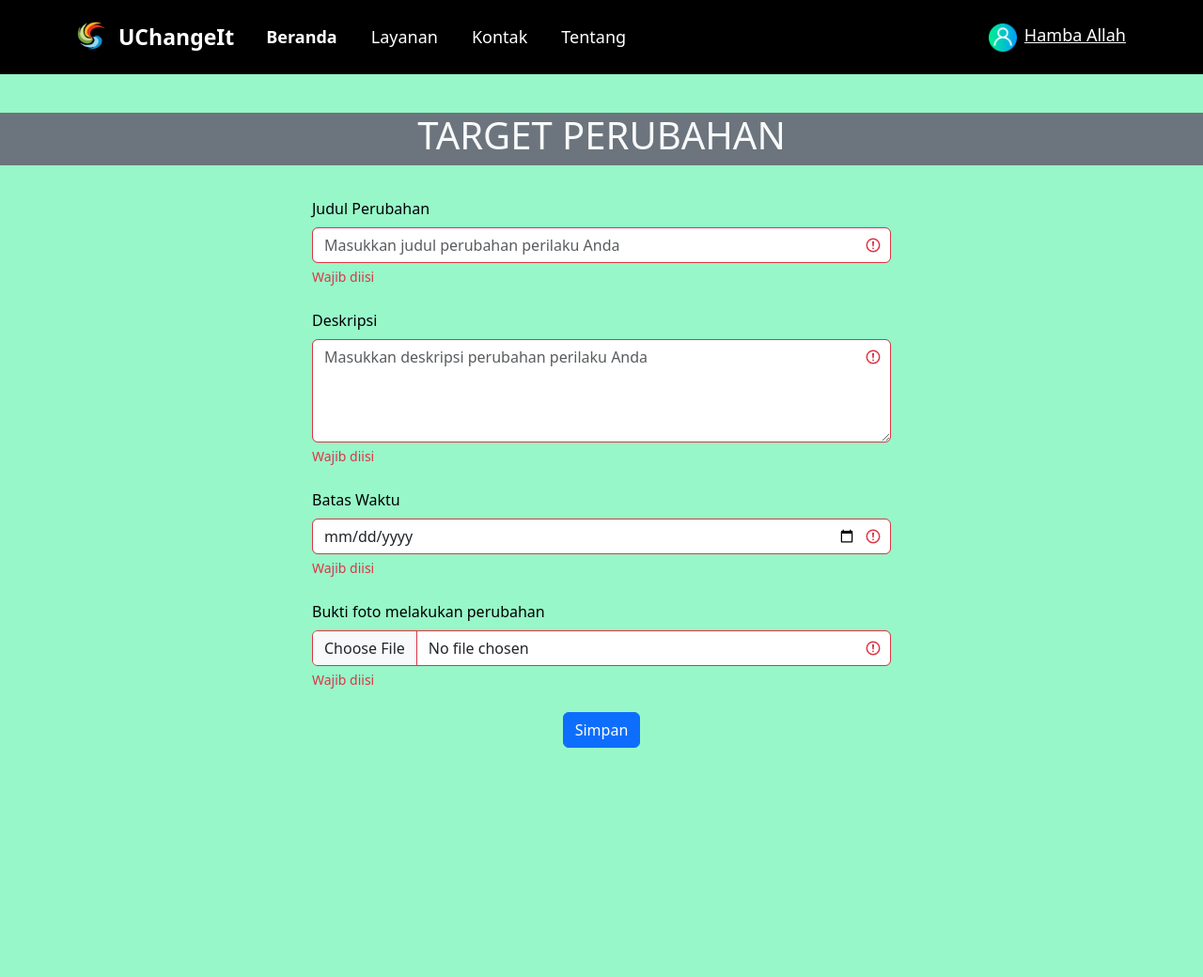
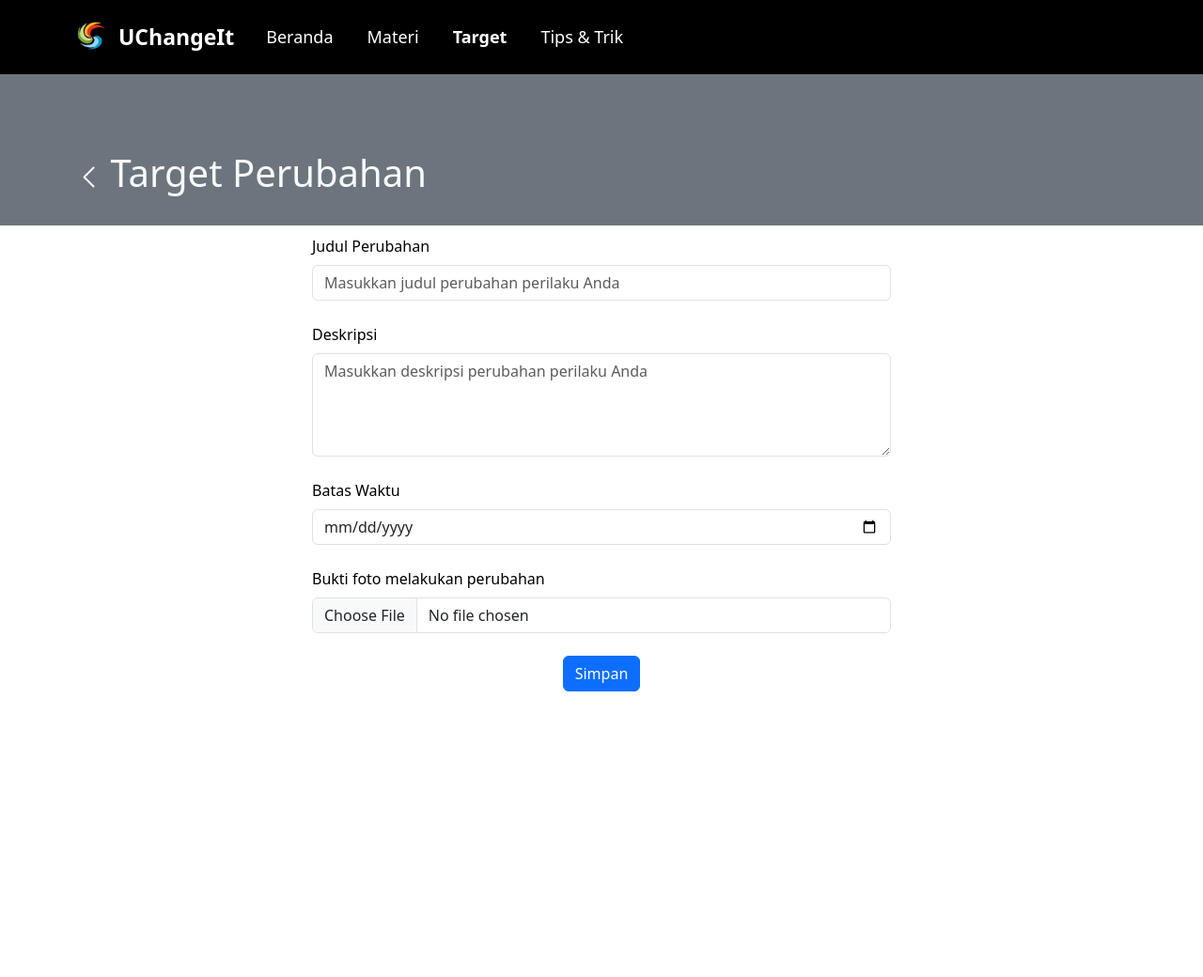
Before and after one commit to AchmadSyahh226/YouChangeIt-Website, a PHP site: page /target.html in a window 1280 px wide. Shown: the whole page at 94% size. Before the commit the page ends 796 px from the top, so only its background shows below. Run offline with PHP 8.4, Linux system fonts and the light colour scheme.

Commit message:
Memperbaiki bug_1

```diff
--- a/style.css
+++ b/style.css
@@ -1,7 +1,3 @@
-body {
-  background-color: rgb(151, 247, 201);
-}
-
 /* h1, h2, h3, h4, h5, dst */
 h2 {
   font-weight: 700;
@@ -45,11 +41,6 @@ h3 {
   padding-top: 10px;
 }
 
-#judulTarget {
-  height: 25vh;
-  padding-top: 15vh;
-}
-
 /* Tutup Style target.html */
 
 /* Style tipsntrick.html */
@@ -69,14 +60,21 @@ h3 {
   padding-top: 200px;
 }
 #Referensi {
-  background-color:  rgb(108, 117, 125);
+  background-color: rgb(108, 117, 125);
+  height: 30vh;
+  width: 100%;
+  padding-top: 20vh;
+}
+
+#judulTarget {
+  background-color: rgb(108, 117, 125);
   height: 30vh;
   width: 100%;
   padding-top: 20vh;
 }
 
 #soal {
-  background-color:  rgb(108, 117, 125);;
+  background-color: rgb(108, 117, 125);
   height: 10vh;
   width: 100%;
 }
@@ -111,9 +109,6 @@ h3 {
   width: 100%;
 }
 
-.container-fluid-layanan {
-  background-color: rgb(151, 247, 201);
-}
 /* Tutup style section */
 
 /* Login dan Register */
--- a/target.html
+++ b/target.html
@@ -32,36 +32,28 @@
         <div class="collapse navbar-collapse text-center" id="navbarSupportedContent">
         <ul class="navbar-nav me-auto mb-2 mb-lg-0">
           <li class="nav-item">
-            <a class="nav-link active text-white" href="#section1">Beranda</a>
+            <a class="nav-link text-white" href="index.html">Beranda</a>
           </li>
           <li class="nav-item">
-            <a class="nav-link text-white" href="#section2">Layanan</a>
+            <a class="nav-link text-white" href="materi.html">Materi</a>
           </li>
           <li class="nav-item">
-            <a class="nav-link text-white" href="#Kontak">Kontak</a>
+            <a class="nav-link active text-white" href="target.html">Target</a>
           </li>
           <li class="nav-item">
-            <a class="nav-link text-white" href="#Tentang">Tentang</a>
+            <a class="nav-link text-white" href="tipsntrik.html">Tips & Trik</a>
           </li>
         </ul>
       </div>
-      <ul class="navbar-nav">
-        <li class="account">
-          <img src="assets/user.png" alt="Logo" style="width: 30px" class="d-inline-block align-text-top me-2" />
-        </li>
-        <li class="account mx-auto">
-          <a href="masuk.html" class="username" style="font-weight: 400; font-size: large; color: white">Hamba Allah</a>
-        </li>
-      </ul>
       </div>
     </nav>
     <!-- Tutup Navbar -->
 
     <!-- Section judul -->
     <section id="judulTarget">
-      <div class="container-fluid text-center">
-        <div class="row text-light bg-secondary">
-          <h1 class="text-uppercase">Target Perubahan</h1>
+      <div class="container">
+        <div class="row text-light">
+          <h1><a href="javascript:history.back()"><img src="assets/back-icons.png"></a> Target Perubahan</h1>
         </div>
       </div>
     </section>
@@ -73,7 +65,7 @@
         <div class="row mb-3 justify-content-center">
           <div class="col-lg-6">
         <!-- form -->
-            <form action="" class="was-validated">
+            <form action="" class="needs-validation" novalidate>
           <!-- input Judul -->
           <div class="mb-4">
             <label for="labelJudul" class="form-label" style="color: black;">Judul Perubahan</label>
@@ -109,5 +101,31 @@
       </div>
     </div>
     </section>
+
+    <!-- Javascript -->
+    <script>
+      // Example starter JavaScript for disabling form submissions if there are invalid fields
+  (function () {
+    'use strict'
+
+    // Fetch all the forms we want to apply custom Bootstrap validation styles to
+    var forms = document.querySelectorAll('.needs-validation')
+
+    // Loop over them and prevent submission
+    Array.prototype.slice.call(forms)
+      .forEach(function (form) {
+        form.addEventListener('submit', function (event) {
+          if (!form.checkValidity()) {
+            event.preventDefault()
+            event.stopPropagation()
+          }
+
+          form.classList.add('was-validated')
+        }, false)
+      })
+  })()
+    </script>
+<!-- Tutup Javascript -->
+
   </body>
 </html>
```
Also changed, not shown: materi.html (+29 -15 lines), tipsntrik.html (+5 -13 lines).
